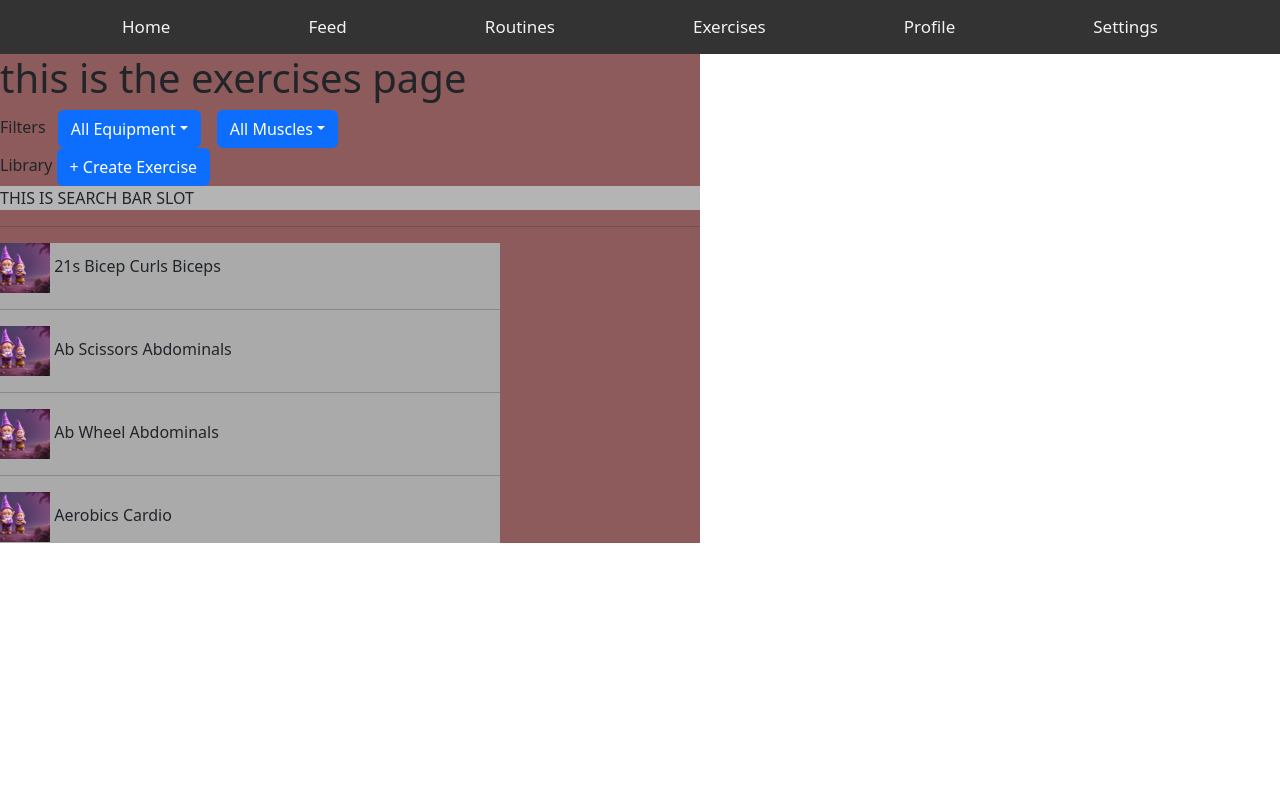
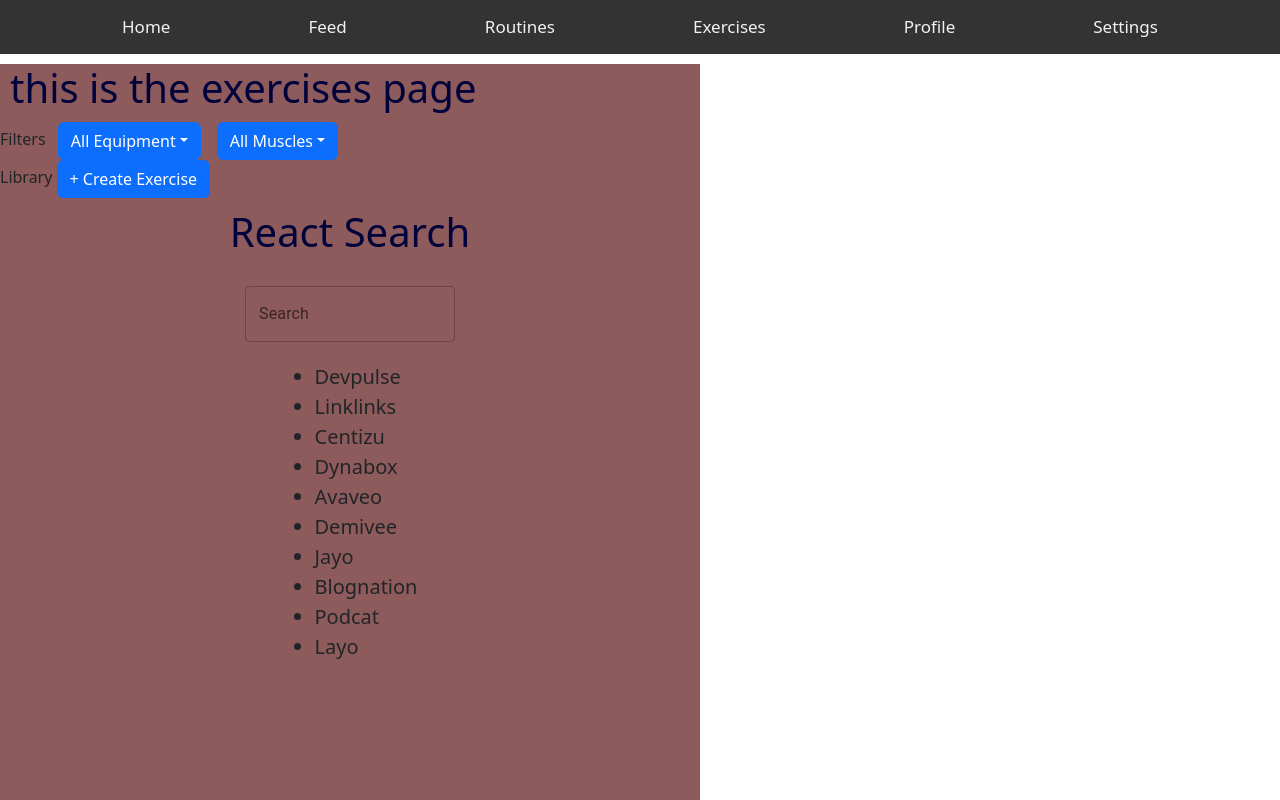
Before and after one commit to yashveer-bika/hevyr, a React (Create React App) app: page /exercises in a window 1280 px wide. Shown: the top 800 px of the page. Built offline with nearby package versions, Linux system fonts and the light colour scheme.

Commit message:
put exercise 'database' into a json file

```diff
--- a/package.json
+++ b/package.json
@@ -3,6 +3,9 @@
   "version": "0.1.0",
   "private": true,
   "dependencies": {
+    "@emotion/react": "^11.10.5",
+    "@emotion/styled": "^11.10.5",
+    "@mui/material": "^5.11.7",
     "@testing-library/jest-dom": "^5.16.5",
     "@testing-library/react": "^13.4.0",
     "@testing-library/user-event": "^13.5.0",
--- /dev/null
+++ b/src/components/Exercises/ExerciseList.tsx
@@ -0,0 +1,29 @@
+// import { React, useState } from 'react'
+import data from "./ListData.json"
+
+export default function ExerciseList(props : any) {
+
+    //create a new array by filtering the original array
+    const filteredData = data.filter((el : any) => {
+        //if no input the return the original
+        if (props.input === '') {
+            return el;
+        }
+        //return the item which contains the user input
+        else {
+            return el.text.toLowerCase().includes(props.input) || el.exercise.toLowerCase().includes(props.input)
+            // return el.exercise.toLowerCase().includes(props.input)
+
+        }
+    })
+
+    return (
+        <ul>
+            {filteredData.map((item : any) => (
+                <li key={item.id}>{item.text}</li>
+            ))}
+        </ul>
+    )
+}
+
+// export default ExerciseList;
--- a/src/components/Exercises/ExerciseTable.tsx
+++ b/src/components/Exercises/ExerciseTable.tsx
@@ -1,6 +1,7 @@
 import React from "react";
 import "../../styles/Exercises.css";
 import ExerciseRow from "./ExerciseRow";
+import LIFTS from "./ListData.json";
 
 // function ExerciseTable() {
 //   return (
@@ -39,10 +40,10 @@ import ExerciseRow from "./ExerciseRow";
 //   );
 // }
 
-function ExerciseTable( {lifts} : any) {
+function ExerciseTable() {
   const rows : any = [];
 
-  lifts.forEach( (lift : any) => {
+  LIFTS.forEach( (lift : any) => {
     rows.push(
       <ExerciseRow props={lift} />
     );
--- a/src/components/Exercises/FilterableExerciseTable.tsx
+++ b/src/components/Exercises/FilterableExerciseTable.tsx
@@ -27,8 +27,8 @@ function FilterableExerciseTable( {lifts} : any) {
 
         <hr></hr>
 
-        {/* <ExerciseTable></ExerciseTable> */}
-        <ExerciseTable lifts={lifts}></ExerciseTable>
+        <ExerciseTable></ExerciseTable>
+        {/* <ExerciseTable lifts={lifts}></ExerciseTable> */}
     </div>
   );
 }
--- /dev/null
+++ b/src/components/Exercises/ListData.json
@@ -0,0 +1,41 @@
+[{
+    "id": 1,
+    "text": "Devpulse"
+    ,"exercise": "bicep curls"
+}, {
+    "id": 2,
+    "text": "Linklinks"
+    ,"exercise": "tricep extensions"
+}, {
+    "id": 3,
+    "text": "Centizu"
+    ,"exercise": "wrist curls"
+}, {
+    "id": 4,
+    "text": "Dynabox"
+    ,"exercise": "wrist extensions"
+}, {
+    "id": 5,
+    "text": "Avaveo"
+    ,"exercise": "hamstring curls"
+}, {
+    "id": 6,
+    "text": "Demivee"
+    ,"exercise": "leg extensions"
+}, {
+    "id": 7,
+    "text": "Jayo"
+    ,"exercise": "hip thrust"
+}, {
+    "id": 8,
+    "text": "Blognation"
+    ,"exercise": "BB back squat"
+}, {
+    "id": 9,
+    "text": "Podcat"
+    ,"exercise": "hack squat"
+}, {
+    "id": 10,
+    "text": "Layo"
+    ,"exercise": "BB OHP"
+}]
--- a/src/components/Exercises/SearchBar.tsx
+++ b/src/components/Exercises/SearchBar.tsx
@@ -1,12 +1,45 @@
-// TODO: convert into function
-// const SearchBar: React.FC<{ data: DataType[] }> = ({ data, }): JSX.Element => {
+// // TODO: convert into function
+// // const SearchBar: React.FC<{ data: DataType[] }> = ({ data, }): JSX.Element => {
+
+// function SearchBar() {
+//   return (
+//     <div className="searchBar">
+//       THIS IS SEARCH BAR SLOT
+//     </div>
+//   );
+// };
+
+// export default SearchBar;
+
+
+import { useState } from "react";
+import TextField from "@mui/material/TextField";
+import ExerciseList from "./ExerciseList";
+import "../../styles/SearchBar.css";
 
 function SearchBar() {
+  const [inputText, setInputText] = useState("");
+  let inputHandler = (e : any) => {
+    //convert input text to lower case
+    var lowerCase = e.target.value.toLowerCase();
+    setInputText(lowerCase);
+  };
+
   return (
-    <div className="searchBar">
-      THIS IS SEARCH BAR SLOT
+    <div className="main">
+      <h1>React Search</h1>
+      <div className="search">
+        <TextField
+          id="outlined-basic"
+          onChange={inputHandler}
+          variant="outlined"
+          fullWidth
+          label="Search"
+        />
+      </div>
+      <ExerciseList input={inputText} />
     </div>
   );
-};
+}
 
 export default SearchBar;
--- a/src/pages/Exercises.tsx
+++ b/src/pages/Exercises.tsx
@@ -22,7 +22,8 @@ function Exercises() {
         //     {/* <ExerciseTable></ExerciseTable> */}
         //     <ExerciseTable lifts={LIFTS}></ExerciseTable>
         // </div>
-        <FilterableExerciseTable lifts={LIFTS}> </FilterableExerciseTable>
+        // <FilterableExerciseTable lifts={LIFTS}> </FilterableExerciseTable>
+        <FilterableExerciseTable> </FilterableExerciseTable>
     );
 }
 
--- /dev/null
+++ b/src/styles/SearchBar.css
@@ -0,0 +1,22 @@
+.main {
+    display: flex;
+    height: 100vh;
+    width: 100%;
+    align-items: center;
+    flex-direction: column;
+    row-gap: 20px;
+}
+
+h1 {
+    margin: 10px;
+    font-size: 40px;
+    color: rgb(1, 1, 59);
+}
+
+.search {
+    width: 30%;
+}
+
+ul li {
+    font-size: 20px;
+}
```
Also changed, not shown: 1 other file (tests, documents, lock files or other folders).
